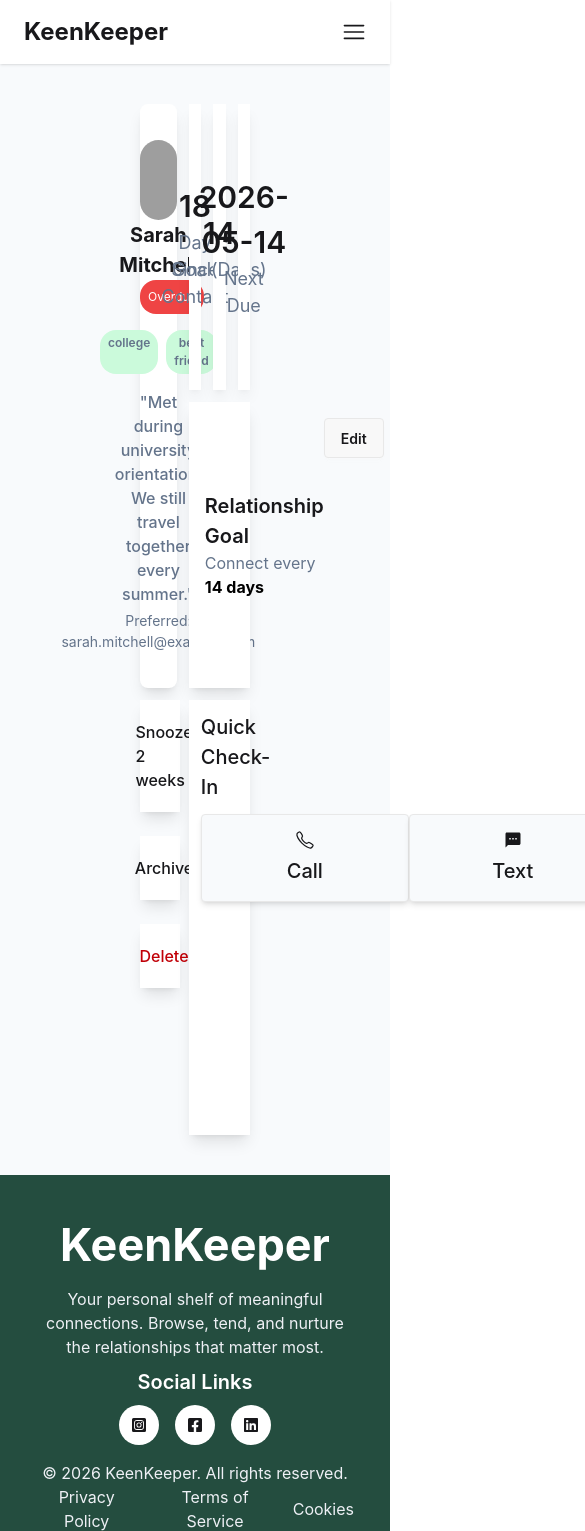
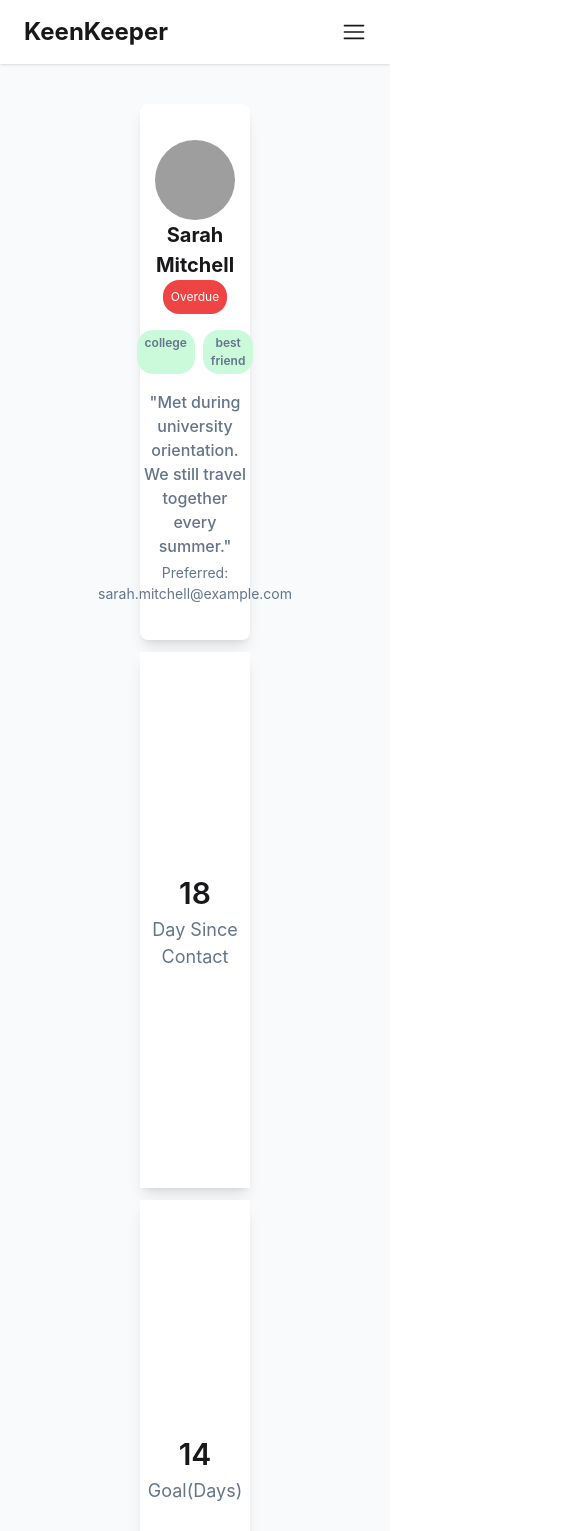
Before and after one commit to ela336/keen-keeper, a React (Vite) app: page /details/1 in a window 390 px wide. Shown: the top 1531 px of the page, 585 px wide, since content can reach past the window. Built offline with nearby package versions, Linux system fonts and the light colour scheme; grey boxes are pictures that could not be loaded.

Commit message:
navbar error fiexd

```diff
--- a/src/frienddetails/Frienddetails.jsx
+++ b/src/frienddetails/Frienddetails.jsx
@@ -30,8 +30,8 @@
     return (
         <div className='bg-[#F8FAFC] px-35 py-10'>
 
-            <div className=' grid grid-rows-7 grid-cols-5 gap-3'>
-                <div className='bg-white row-span-4 col-span-2 shadow-lg text-center rounded-lg py-9 flex flex-col items-center justify-center'>
+            <div className=' grid grid-rows-7 grid-cols-1 lg:grid-cols-5 gap-3'>
+                <div className='bg-white row-span-1 lg:row-span-4 col-span-1 lg:col-span-2 shadow-lg text-center rounded-lg py-9 flex flex-col items-center justify-center'>
                     <img src={expectedFriend.picture} alt={expectedFriend.name} className='w-20 h-20 rounded-full' />
                     <h3 className='font-bold text-[20px] '>{expectedFriend.name}</h3>
 
@@ -46,35 +46,35 @@
                     <p className='text-[#64748B] font-medium text-[16px]'>"{expectedFriend.bio}"</p>
                     <p className='text-[#64748B] mt-1 text-[14px]'>Preferred: {expectedFriend.email}</p>
                 </div>
-                <div className='col-span-1 row-span-2 bg-white shadow-lg text-center rounded-btn flex flex-col items-center justify-center'>
+                <div className='col-span-1 row-span-1 lg:row-span-2 bg-white shadow-lg text-center rounded-btn flex flex-col items-center justify-center'>
                     <h2 className='font-semibold text-[30px]'>{expectedFriend.days_since_contact}</h2>
                     <p className='text-[18px] text-[#64748B]'>Day Since Contact</p>
                 </div>
 
-                <div className='col-span-1 row-span-2 bg-white shadow-lg text-center rounded-btn flex flex-col items-center justify-center'>
+                <div className='col-span-1 row-span-1 lg:row-span-2 bg-white shadow-lg text-center rounded-btn flex flex-col items-center justify-center'>
                     <h2 className='font-semibold text-[30px]'>{expectedFriend.goal}</h2>
                     <p className='text-[18px] text-[#64748B]'>Goal(Days)</p>
                 </div>
-                <div className='col-span-1 row-span-2 bg-white shadow-lg text-center rounded-btn flex flex-col items-center justify-center'>
+                <div className='col-span-1 row-span-1 lg:row-span-2 bg-white shadow-lg text-center rounded-btn flex flex-col items-center justify-center'>
                     <h2 className='font-semibold text-[30px]'>{expectedFriend.next_due_date}</h2>
                     <p className='text-[18px] text-[#64748B]'>Next Due</p>
                 </div>
-                <div className=' rounded-btn col-span-3 row-span-2 bg-white p-4 flex  justify-between shadow-lg'>
+                <div className=' rounded-btn col-span-1 lg:col-span-3 row-span-1 lg:row-span-2 bg-white p-4 flex  justify-between shadow-lg'>
                     <div className='flex flex-col justify-center justify-items-center'>
                         <h2 className='font-semibold text-[20px]'>Relationship Goal</h2>
                         <p className='text-[16px] text-[#64748B]'>Connect every <span className='font-bold text-black'>{expectedFriend.goal}  days </span></p>
                     </div>
                     <button className='btn '>Edit</button>
                 </div>
-                <div className='row-span-3 col-span-2 bg-[#F8FAFC] space-y-6 '>
+                <div className='row-span-1 lg:row-span-3 col-span-1 lg:col-span-2 bg-[#F8FAFC] space-y-6 '>
                     <div className=' rounded-btn row-span-1 bg-white shadow-lg font-medium text-[16px] flex items-center justify-center gap-2 p-5 ' ><FaBell />Snooze 2 weeks</div>
                     <div className=' rounded-btn  row-span-1 bg-white shadow-lg font-medium text-[16px] flex items-center justify-center gap-2 p-5' ><FaArchive />Archive</div>
                     <div className=' rounded-btn row-span-1 bg-white shadow-lg font-medium text-[16px] flex items-center justify-center gap-2 p-5 text-red-700' ><MdDelete />Delete</div>
                 </div>
-                <div className=' rounded-btn col-span-3 row-span-3 bg-white shadow-lg p-3 '>
+                <div className=' rounded-btn col-span-1 lg:col-span-3 row-span-1 lg:row-span-3 bg-white shadow-lg p-3 '>
                     <h2 className=' text-[20px] font-medium mb-3 '>Quick Check-In</h2>
-                    <div className='flex place-items-center justify-around'>
-                        <button className='btn bg-[#F8FAFC] w-52 h-22 shadow-md text-[20px] font-medium flex flex-col'
+                    <div className='flex flex-col md:flex-row gap-3 md:gap-1 place-items-center justify-around'>
+                        <button className='btn bg-[#F8FAFC] w-30 xl:w-40 h-22 shadow-md text-[20px] font-medium flex flex-col'
                             onClick={() => {
                                 setActivity(prev => [
                                     ...prev,
@@ -91,7 +91,7 @@
 
 
 
-                        <button className='btn bg-[#F8FAFC] w-52 h-22 shadow-md text-[20px] font-medium flex flex-col'
+                        <button className='btn bg-[#F8FAFC] w-30 xl:w-40 h-22 shadow-md text-[20px] font-medium flex flex-col'
                          onClick={() =>{
                                 setActivity(prev => [
                                     ...prev,
@@ -103,7 +103,7 @@
                                 toast.success('Text activity added!');
                             }} ><IoMdText className='w-xxl' />Text</button>
 
-                        <button className='btn bg-[#F8FAFC] w-52 h-22 shadow-md text-[20px] font-medium flex flex-col'
+                        <button className='btn bg-[#F8FAFC] w-30 xl:w-40 h-22 shadow-md text-[20px] font-medium flex flex-col'
                          onClick={() => { setActivity(prev => [
                                     ...prev,
                                     {
--- a/src/status/Status.jsx
+++ b/src/status/Status.jsx
@@ -24,10 +24,10 @@
     <>
 
       <div className='bg-[#F8FAFC] p-7'>
-        <h2 className='text-3xl font-bold ml-63' >Friendship Analytics</h2>
+        <h2 className='text-3xl font-bold text-center' >Friendship Analytics</h2>
         {activity.length ==0 ?<div className='text-center my-4 text-[20px] text-black-300  bg-white p-4 shadow rounded-lg  border-[#a6acb1]  w-[65%] container mx-auto'>No interaction logged in</div>:
-        <div className='my-4 flex flex-col p-7  justify-center bg-white rounded-lg shadow-md w-[65%] container mx-auto '>
-          <h3 className='text-lg font-semibold'>By Interaction Type </h3>
+        <div className='my-4 flex flex-col p-7   justify-center bg-white rounded-lg shadow-md w-[60%] sm:w-[65%] container mx-auto '>
+          <h3 className='text-sm sm:text-lg font-semibold'>By Interaction Type </h3>
 
 
 
```
